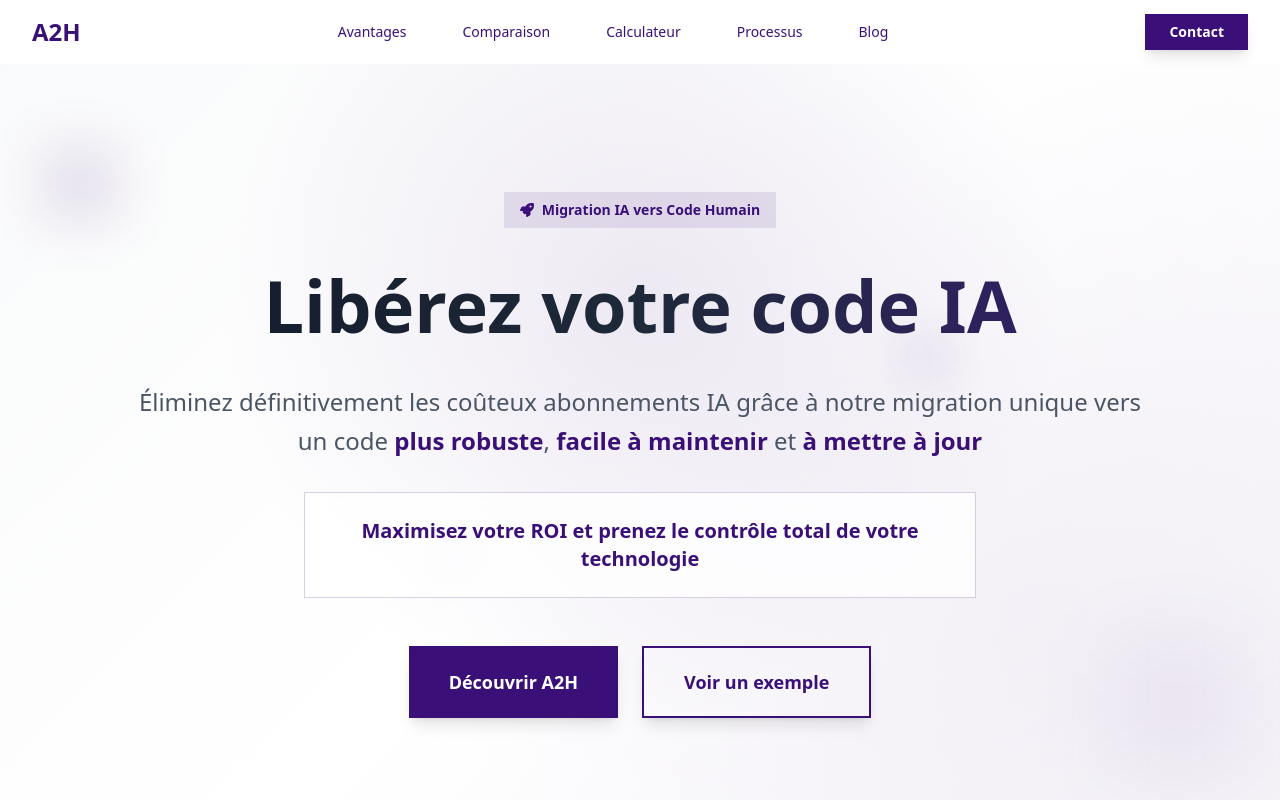
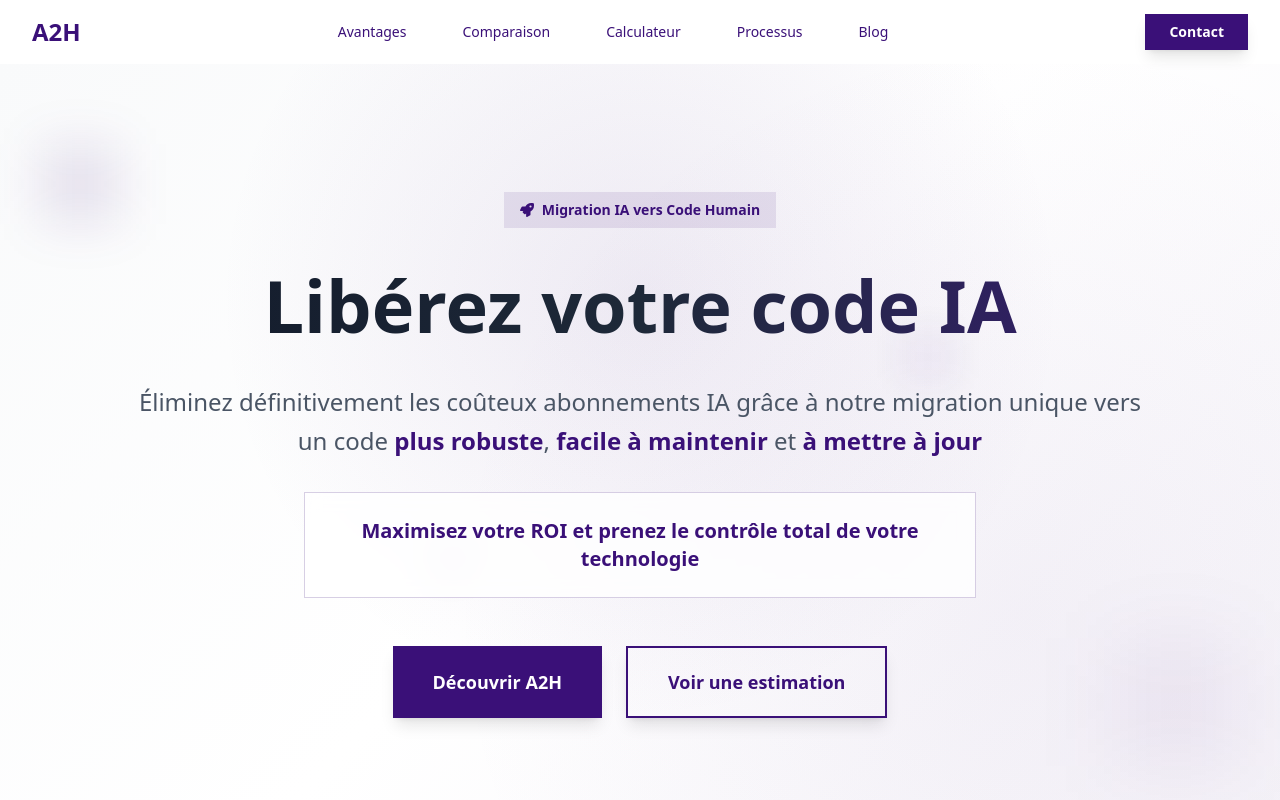
Before and after one commit to AI2HU/lp, a Next.js app: page / in a window 1280 px wide. Shown: the top 800 px of the page. Built offline with nearby package versions, Linux system fonts and the light colour scheme.

Commit message:
Updates text

```diff
--- a/src/app/page.tsx
+++ b/src/app/page.tsx
@@ -133,7 +133,7 @@ export default function Home() {
               onClick={() => document.getElementById("pricing-calculator")?.scrollIntoView({ behavior: "smooth" })}
               className="border-2 border-accent text-accent px-6 sm:px-10 py-4 sm:py-5 text-base sm:text-lg font-semibold hover:bg-accent hover:text-white transition-all duration-300 shadow-lg hover:shadow-xl transform hover:-translate-y-1"
             >
-              Voir un exemple
+              Voir une estimation
             </button>
           </div>
         </div>
```
Also changed, not shown: public/images/base44.png (added), public/images/hostinger.png (added).
